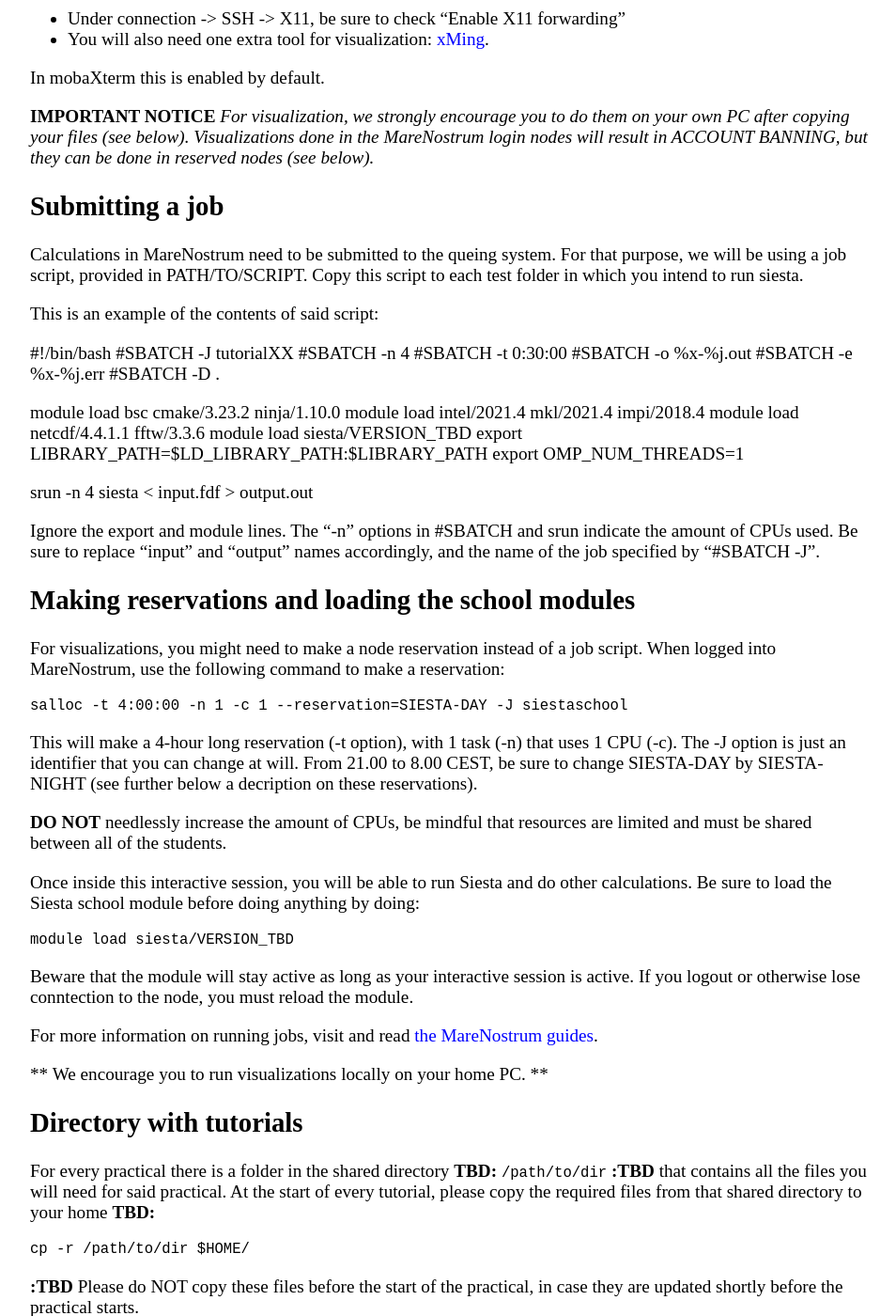
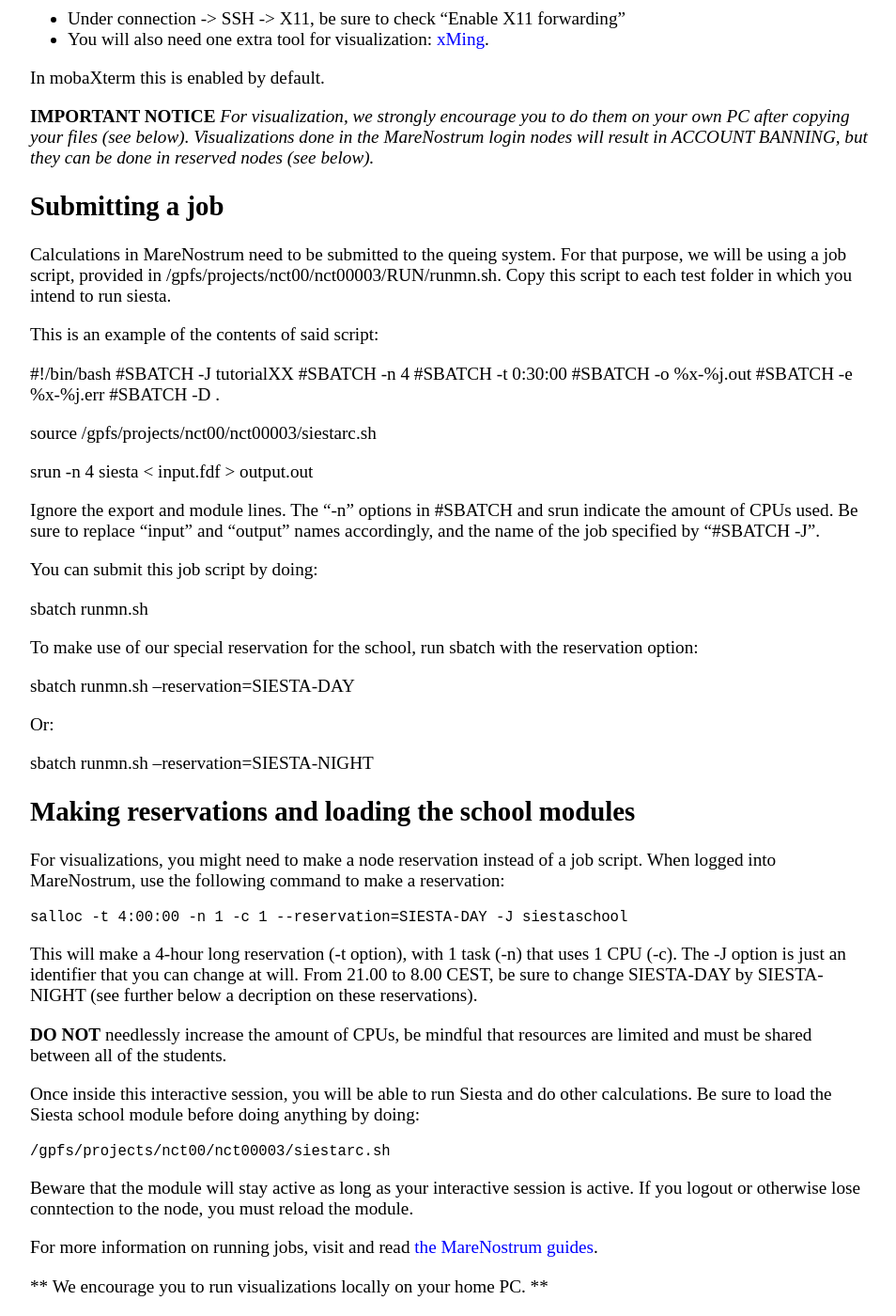
Before and after one commit to siesta-project/web-portal, a Jekyll site: the page built from events/SIESTA_School-2023/MN4.md, in a window 1280 px wide and 1400 px high, scrolled down 876 px. Shown: the whole window at 94% size, without its empty margins (160-1114 px from the left). Built offline with Jekyll 4.4.1, drawn with Linux system fonts in a browser that asks for light colours; some of the changed text lies outside the part shown.

Commit message:
Updated MN info con real (definitive?) paths.

```diff
--- a/events/SIESTA_School-2023/MN4.md
+++ b/events/SIESTA_School-2023/MN4.md
@@ -47,8 +47,8 @@ _be done in reserved nodes (see below)._
 ## Submitting a job
 
 Calculations in MareNostrum need to be submitted to the queing system. For that purpose,
-we will be using a job script, provided in PATH/TO/SCRIPT. Copy this script to each
-test folder in which you intend to run siesta.
+we will be using a job script, provided in /gpfs/projects/nct00/nct00003/RUN/runmn.sh.
+Copy this script to each test folder in which you intend to run siesta.
 
 This is an example of the contents of said script:
 
@@ -60,18 +60,27 @@ This is an example of the contents of said script:
   #SBATCH -e %x-%j.err
   #SBATCH -D .
 
-  module load bsc cmake/3.23.2 ninja/1.10.0
-  module load intel/2021.4 mkl/2021.4 impi/2018.4
-  module load netcdf/4.4.1.1 fftw/3.3.6
-  module load siesta/VERSION_TBD
-  export LIBRARY_PATH=$LD_LIBRARY_PATH:$LIBRARY_PATH
-  export OMP_NUM_THREADS=1
+  source /gpfs/projects/nct00/nct00003/siestarc.sh
 
   srun -n 4 siesta < input.fdf > output.out
 
 Ignore the export and module lines. The "-n" options in #SBATCH and srun indicate the
 amount of CPUs used. Be sure to replace "input" and "output" names accordingly, and the
 name of the job specified by "#SBATCH -J".
+
+
+You can submit this job script by doing:
+
+  sbatch runmn.sh
+
+To make use of our special reservation for the school, run sbatch with the reservation option:
+
+  sbatch runmn.sh --reservation=SIESTA-DAY
+
+Or:
+
+  sbatch runmn.sh --reservation=SIESTA-NIGHT
+
 
 ## Making reservations and loading the school modules
 
@@ -91,7 +100,7 @@ Once inside this interactive session, you will be able to run Siesta and do othe
 calculations. Be sure to load the Siesta school module before doing anything by
 doing:
 
-    module load siesta/VERSION_TBD
+    /gpfs/projects/nct00/nct00003/siestarc.sh
 
 Beware that the module will stay active as long as your interactive session is active.
 If you logout or otherwise lose conntection to the node, you must reload the module.
@@ -103,12 +112,12 @@ For more information on running jobs, visit and read
 
 ## Directory with tutorials
 For every practical there is a folder in the shared directory
-__TBD:__ `/path/to/dir` __:TBD__
+__TBD:__ `/gpfs/projects/nct00/nct00003/TUTORIALS/` __:TBD__
 that contains all the files you will need for said practical.
 At the start of every tutorial, please copy the required files from that shared directory
 to your home __TBD:__
 
-    cp -r /path/to/dir $HOME/
+    cp -r /gpfs/projects/nct00/nct00003/TUTORIALS/day1 $HOME/
 
 __:TBD__ Please do NOT copy these files before the start of the practical, in case they are updated
 shortly before the practical starts.
@@ -124,12 +133,14 @@ You can backup your files in case you want to keep them after the school is done
 do so in at least two different ways:
 
 * Via scp/rsync (Mac, Linux, Windows with WSL/Cygwin)
+
 scp -rp USERNAME@dt01.bsc.es:/path/to/files
 
 (you can use any scp/rsync options freely, this is just an example)
 
 
 * Via sshfs (all platforms)
+
 This is available for all platforms, but might be specially useful
 for those running exclusively windows.
 
```
